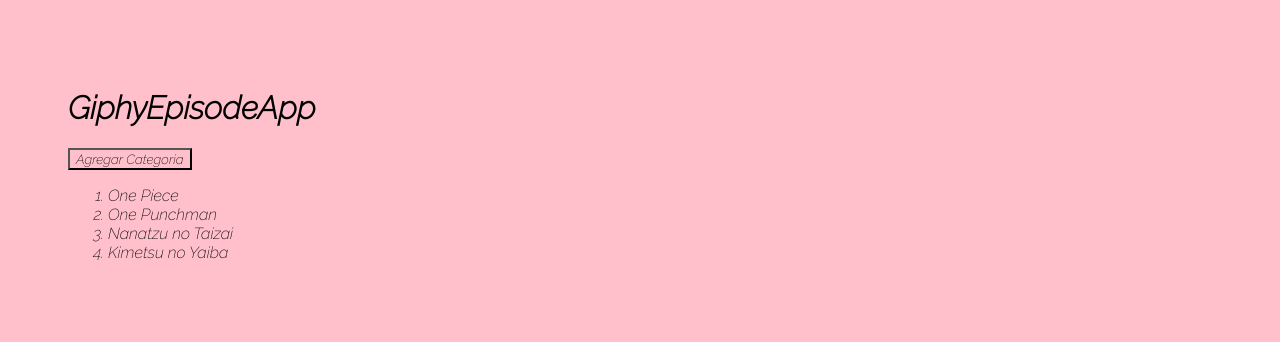
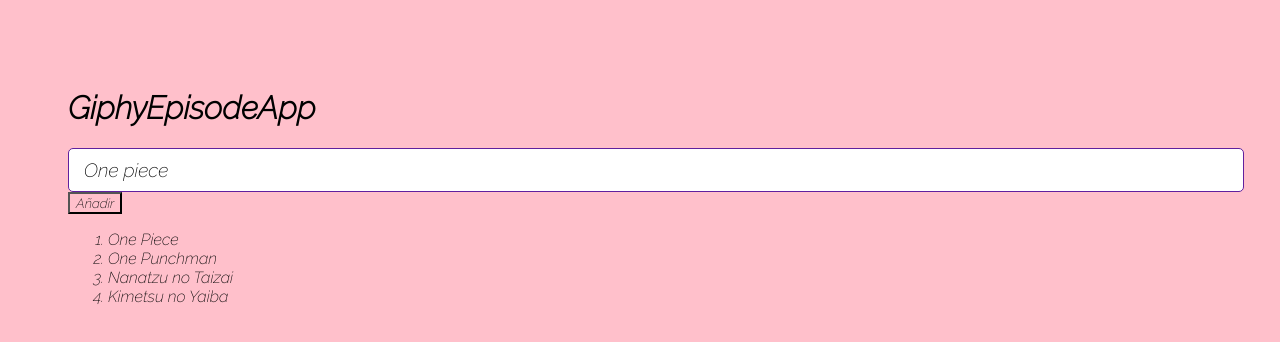
Before and after one commit to SilvanaZ/giphy-Episode, a React (Vite) app in the folder giphy-episode/: page / in a window 1280 px wide. Shown: the top 342 px of the page. Built offline with nearby package versions, Linux system fonts and the light colour scheme.

Commit message:
update and create component

```diff
--- a/giphy-episode/src/GiphyEpisodeApp.jsx
+++ b/giphy-episode/src/GiphyEpisodeApp.jsx
@@ -1,12 +1,13 @@
 import React, { useState } from "react";
+import { AddCategory } from "./components/AddCategory";
 
 export const GiphyEpisodeApp = () => {
 
-    const [categories, setCategories] = useState(['One Piece', 'One Punchman', 'Nanatzu no Taizai', 'Kimetsu no Yaiba']);
+    const [ categories, setCategories ] = useState([ 'One Piece', 'One Punchman', 'Nanatzu no Taizai', 'Kimetsu no Yaiba' ]);
 
     const onAddCategory = () => {
         //categories.push('Inuyasha')
-        setCategories([...categories, 'Inuyasha']);
+        setCategories([ 'Inuyasha', ...categories, ]);
         //setCategories(cat => [...cat, 'Inuyasha']);
     }
 
@@ -16,9 +17,10 @@ export const GiphyEpisodeApp = () => {
             <h1> GiphyEpisodeApp</h1>
 
             {/* Input */}
+            <AddCategory />
 
             {/* Listado de Gif */}
-            <button onClick={onAddCategory}>Agregar Categoria</button>
+            <button onClick={onAddCategory}>Añadir</button>
             <ol>
                 {categories.map(category => {
                     return <li key={category}>{category}</li>
@@ -26,6 +28,8 @@ export const GiphyEpisodeApp = () => {
             </ol>
 
             {/* Gif Item */}
+
+
         </>
     )
 }
--- /dev/null
+++ b/giphy-episode/src/components/AddCategory.jsx
@@ -0,0 +1,18 @@
+import { useState } from 'react';
+
+export const AddCategory = () => {
+
+    const [ inputValue, setInputValue ] = useState('One piece');
+    const onInputChange = (event) => {
+        console.log(event.target.value);
+        setInputValue(event.target.value);
+    }
+
+    return (
+        <input type="text"
+            placeholder="Buscar Gifs..."
+            value={inputValue}
+            onChange={(event) => onInputChange(event)}
+        />
+    )
+}
```
